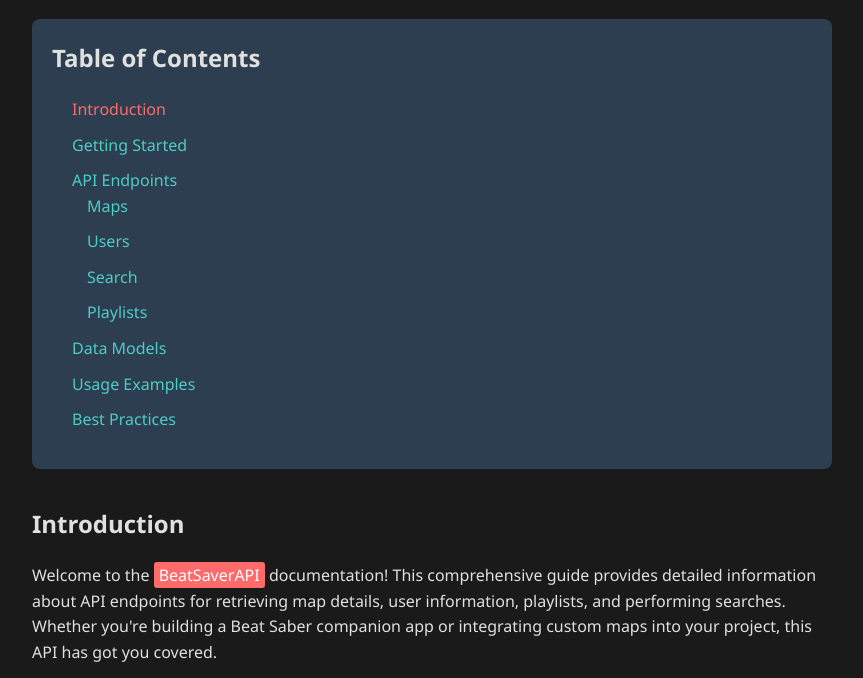
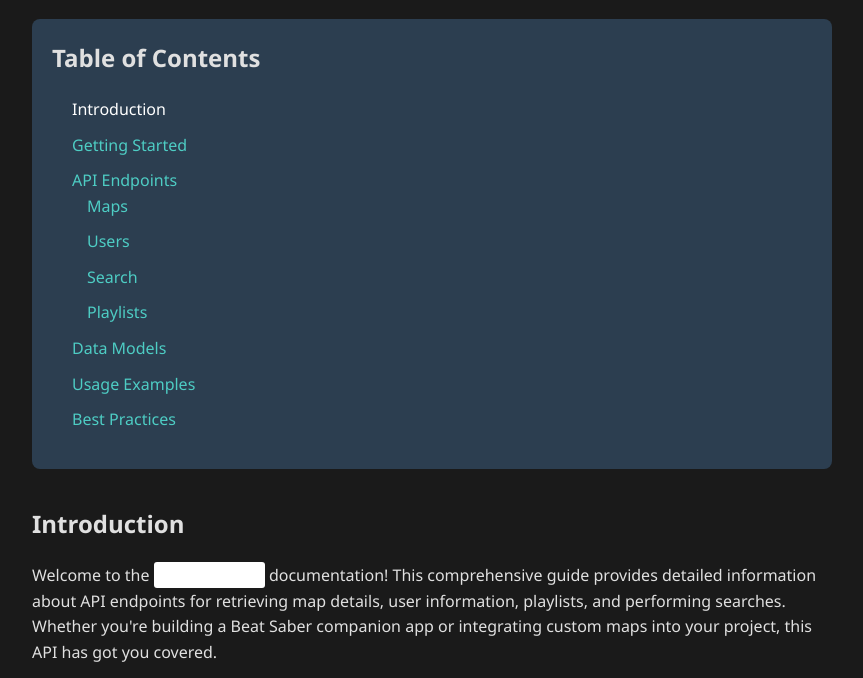
Before and after one commit to xXExilXx/BeatsaverAPI-Documentation, a plain HTML site: page index.html in a window 1280 px wide. In both pictures the pointer is over the link "Introduction". Shown: the part 122-800 px from the top of the page, without its empty margins (208-1071 px from the left). Drawn offline with Linux system fonts and the light colour scheme.

Commit message:
Fixed Color

```diff
--- a/index.html
+++ b/index.html
@@ -34,7 +34,7 @@
             transition: color 0.3s ease;
         }
         a:hover {
-            color: #ff6b6b;
+            color: #ffffff;
         }
         .code-block {
             position: relative;
@@ -98,7 +98,7 @@
             margin-bottom: 10px;
         }
         .highlight {
-            background-color: #ff6b6b;
+            background-color: #ffffff;
             color: #fff;
             padding: 2px 5px;
             border-radius: 3px;
```
